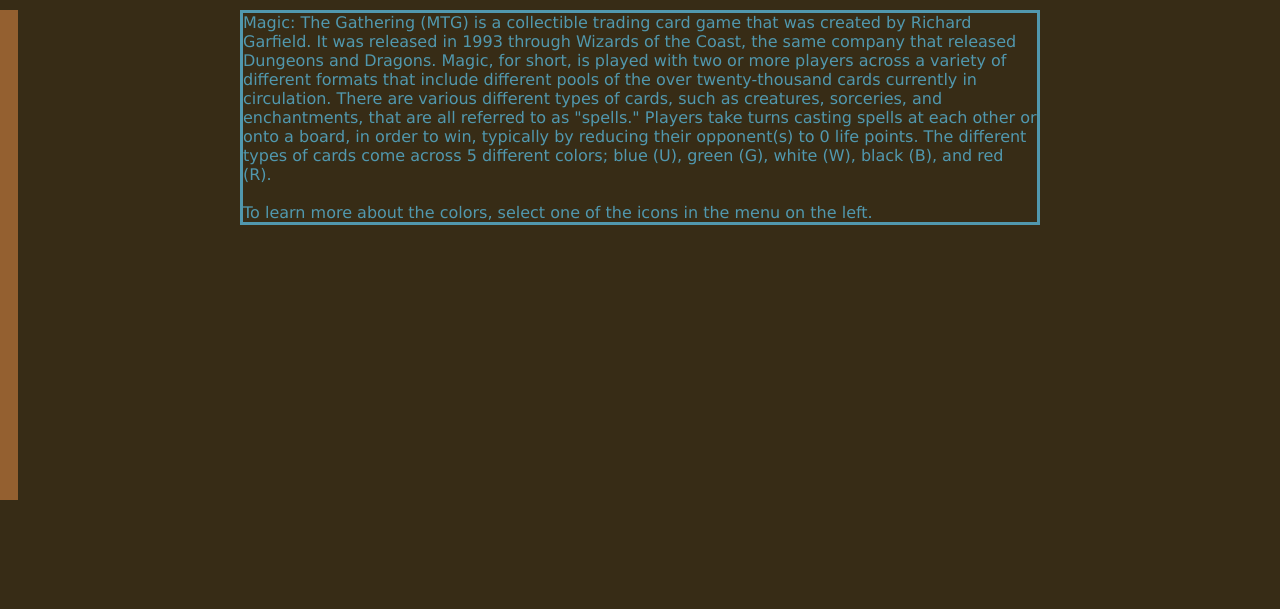
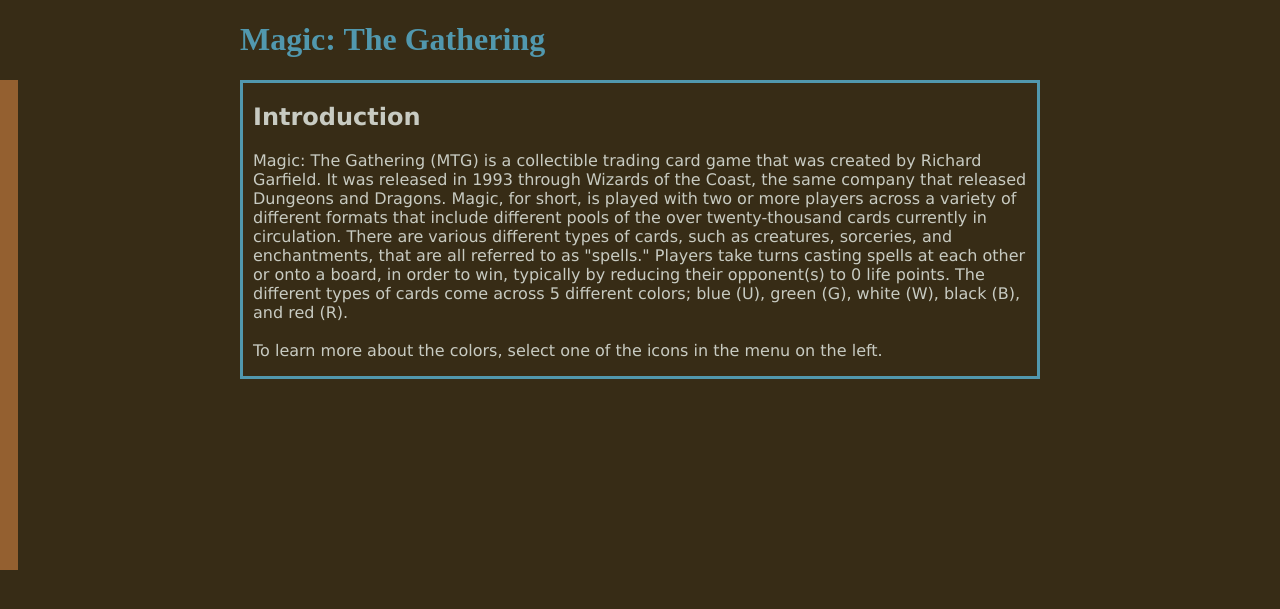
Before and after one commit to earlias/JSUML, a PHP site: page /Project/index.html in a window 1280 px wide. Shown: the top 609 px of the page. Run offline with PHP 8.4, Linux system fonts and the light colour scheme.

Commit message:
adding css changes

```diff
--- a/Project/index.html
+++ b/Project/index.html
@@ -5,8 +5,13 @@
     <script src="../Tutorials/_js/jquery.min.js"></script>
     <script src="../Tutorials/_js/jquery-ui.min.js"></script>
     <script src="project.js"></script>
+    <title>Magic: The Gathering</title>
+
 </head>
 <body>
+    <header>
+        <h1>Magic: The Gathering</h1>
+    </header>
     <div id="dashboard">
         <img src="Images/Mana_U.png" width="70" height="70" alt="blue">
         <img src="Images/Mana_G.png" width="70" height="70" alt="green">
@@ -15,6 +20,8 @@
         <img src="Images/Mana_R.png" width="70" height="70" alt="red">
     </div>
     <section>
+        <h1>Introduction</h1>
+        <p>
         Magic: The Gathering (MTG) is a collectible trading card game that was created by Richard Garfield. It was
         released in 1993 through Wizards of the Coast, the same company that released Dungeons and Dragons. Magic, for
         short, is played with two or more players across a variety of different formats that include different pools of
@@ -24,6 +31,7 @@
         different types of cards come across 5 different colors; blue (U), green (G), white (W), black (B), and red (R).
         <br><br>
         To learn more about the colors, select one of the icons in the menu on the left.
+        </p>
     </section>
 </body>
 </html>
--- a/Project/project.css
+++ b/Project/project.css
@@ -3,6 +3,7 @@
     -moz-box-sizing: border-box;
     box-sizing: border-box;
 }
+
 #dashboard {
     width: 110px;
     background-color: rgb(148, 96, 48);
@@ -11,19 +12,29 @@
     left: -92px;
     z-index: 100;
 }
+
 #dashboard img {
     margin-bottom: 20px;
 }
 
 body {
     background-color: rgb(55, 44, 22) ;
-    font-family: Verdana, Geneva, sans-serif;
-    color: rgb(81, 152, 174);
+    color: rgb(200, 203, 194);
+    max-width: 800px;
     margin: 10px auto;
-    max-width: 800px;
 }
 
 section {
     display: block;
     border: 3px solid rgb(81, 152, 174);
+    font-family: Verdana, Geneva, sans-serif;
+    padding: 0 10px;
 }
+
+section > h1 {
+    color: rgb(200, 203, 194);
+}
+
+h1 {
+    color: rgb(81, 152, 174);
+}
```
